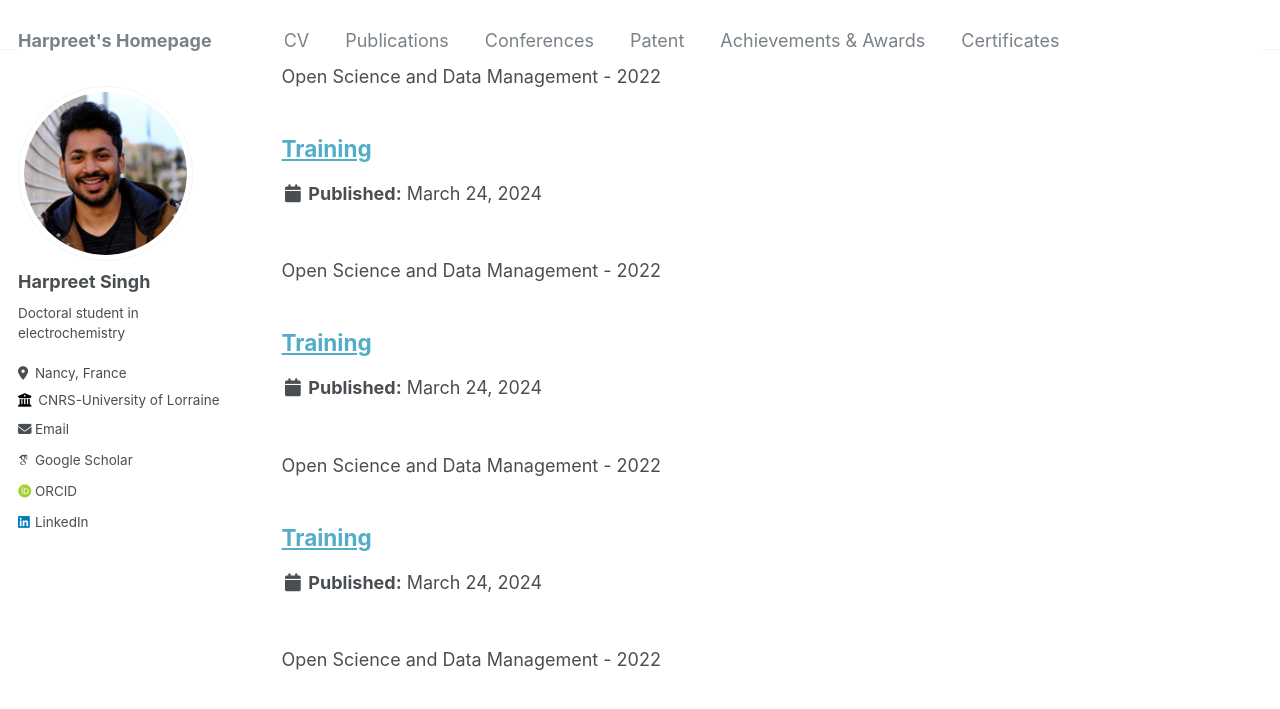
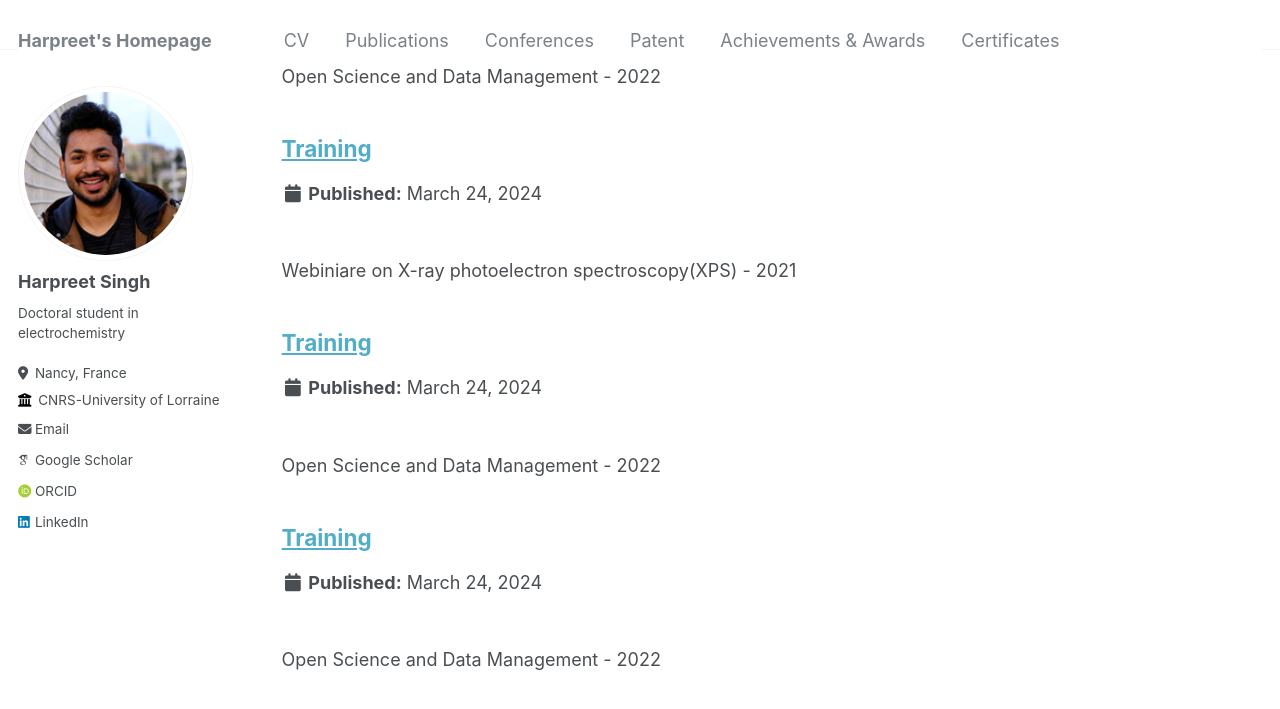
Before and after one commit to Harpr33t-Singh/Harpr33t-Singh.github.io, a Jekyll site: the page built from _pages/portfolio.html, in a window 1280 px wide and 900 px high, scrolled down 413 px. Shown: the top 709 px of the window. Built offline with Jekyll 4.4.1, drawn with Linux system fonts in a browser that asks for light colours; some web fonts are replaced.

Commit message:
Update portfolio-3.md

```diff
--- a/_portfolio/portfolio-3.md
+++ b/_portfolio/portfolio-3.md
@@ -1,7 +1,7 @@
 ---
 title: "Training"
-excerpt: "<br> Open Science and Data Management - 2022 <br/>"
+excerpt: "<br> Webiniare on X-ray photoelectron spectroscopy(XPS) - 2021 <br/>"
 collection: portfolio
 ---
 
-<img src='/certificates/c2.jpg'>
+<img src='/certificates/c3.jpg'>
```
